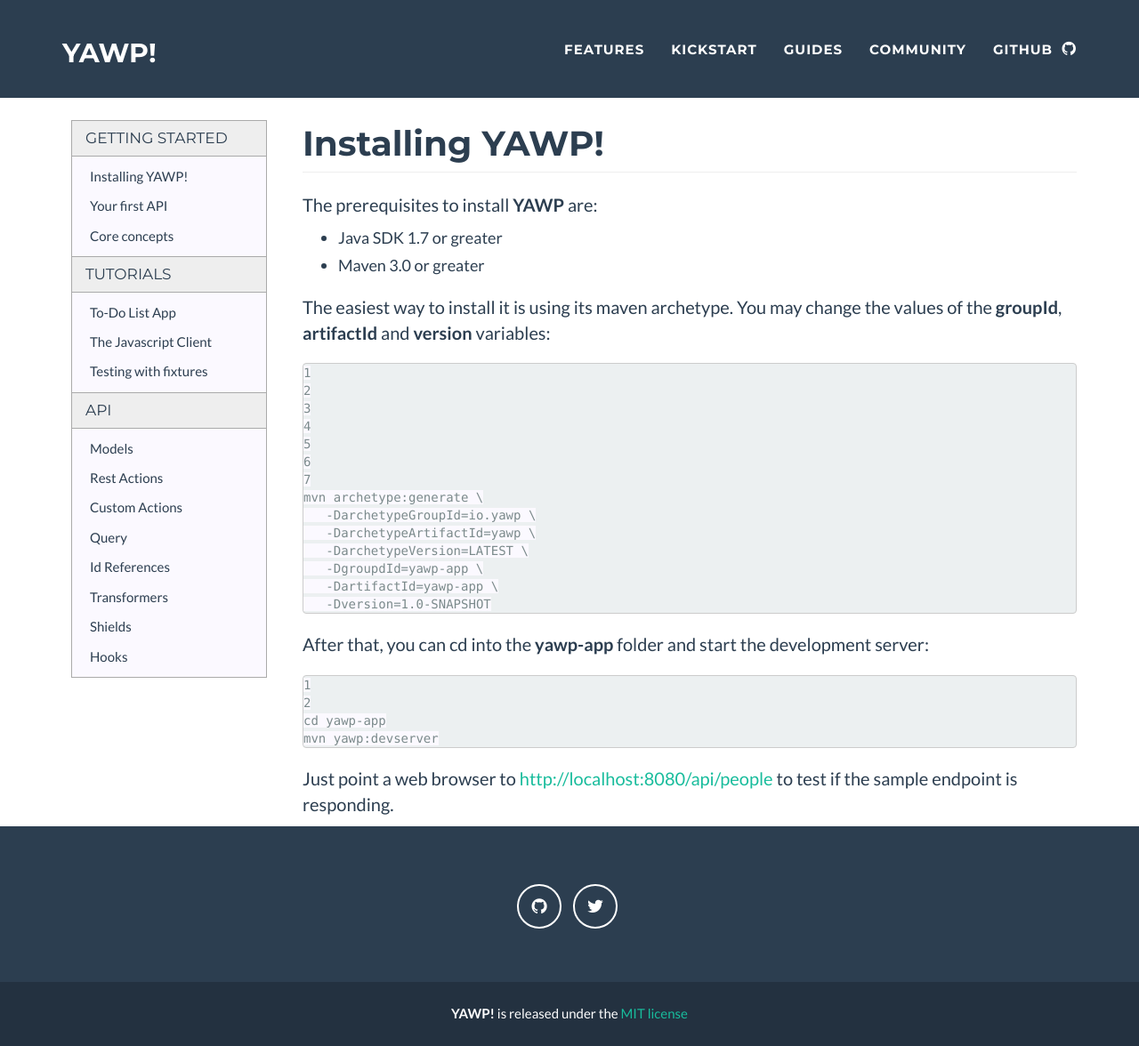
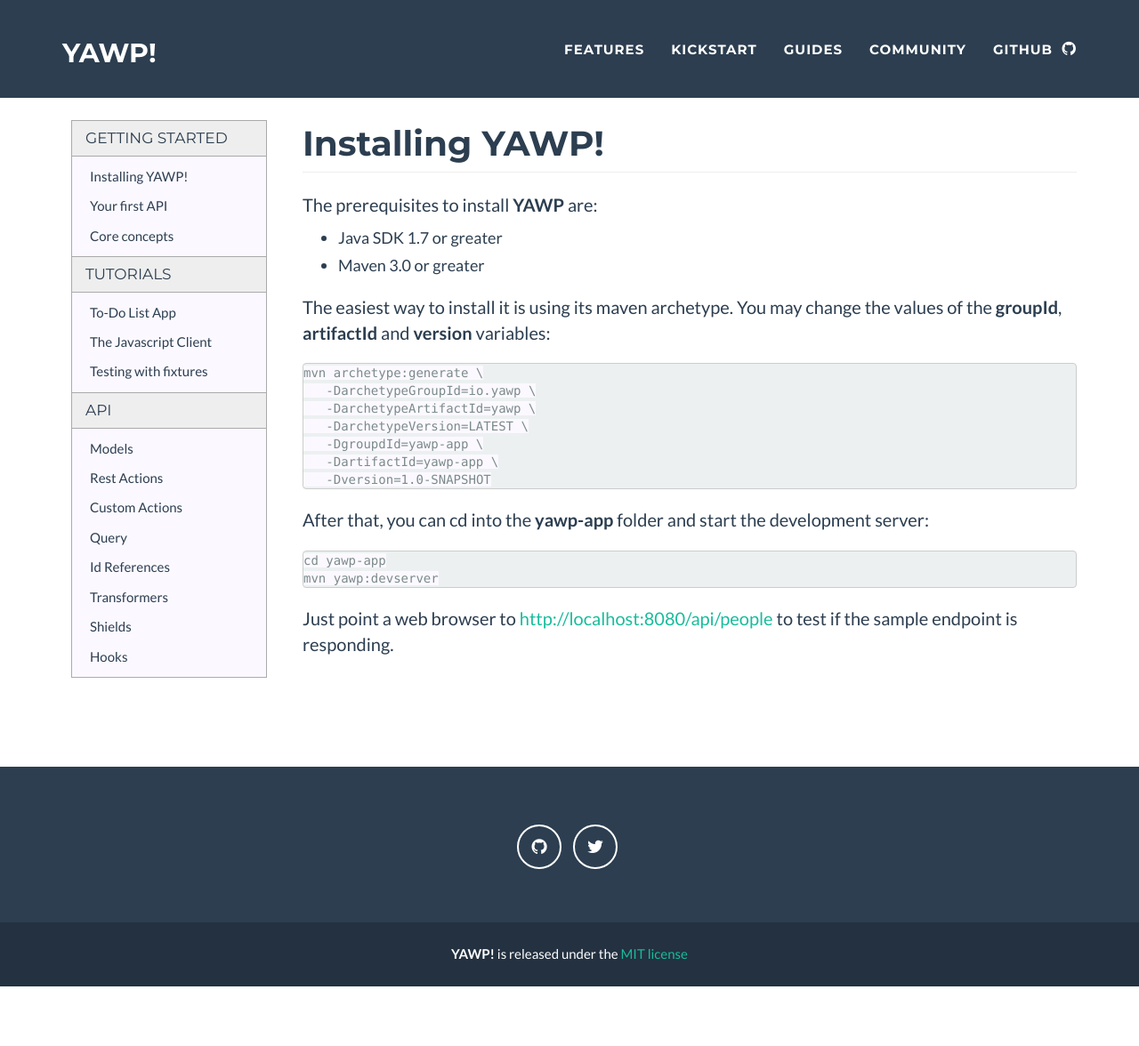
Before and after one commit to feroult/yawp-site, a Jekyll site: the page built from guides/getting-started/installing-yawp.md, in a window 1280 px wide and 1176 px high. Shown: the whole window at 89% size. Built offline with Jekyll 4.4.1, drawn with Linux system fonts in a browser that asks for light colours; nearby versions of some CDN libraries.

Commit message:
jekyll setup

```diff
--- a/_config.yml
+++ /dev/null
@@ -1,6 +0,0 @@
-markdown: kramdown
-kramdown:
-  enable_coderay: true
-  coderay:
-    coderay_line_numbers: nil
-    coderay_css: class
--- a/guides/getting-started/installing-yawp.md
+++ b/guides/getting-started/installing-yawp.md
@@ -11,7 +11,7 @@
 The easiest way to install it is using its maven archetype.
 You may change the values of the __groupId__, __artifactId__ and __version__ variables:
 
-~~~ bash
+~~~ ruby
 mvn archetype:generate \
    -DarchetypeGroupId=io.yawp \
    -DarchetypeArtifactId=yawp \
@@ -23,7 +23,7 @@
 
 After that, you can cd into the __yawp-app__ folder and start the development server:
 
-~~~ bash
+~~~ shell
 cd yawp-app
 mvn yawp:devserver
 ~~~
```
